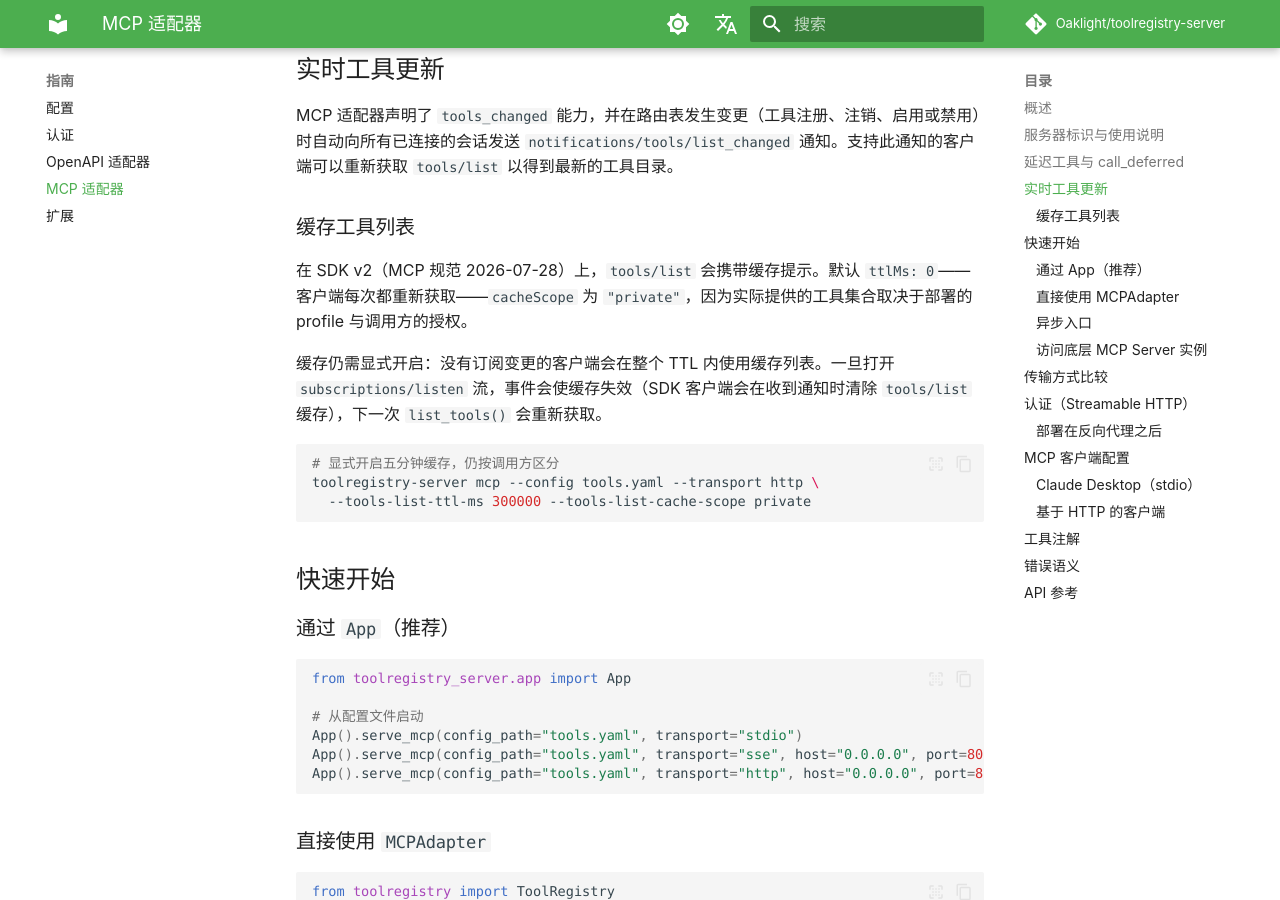
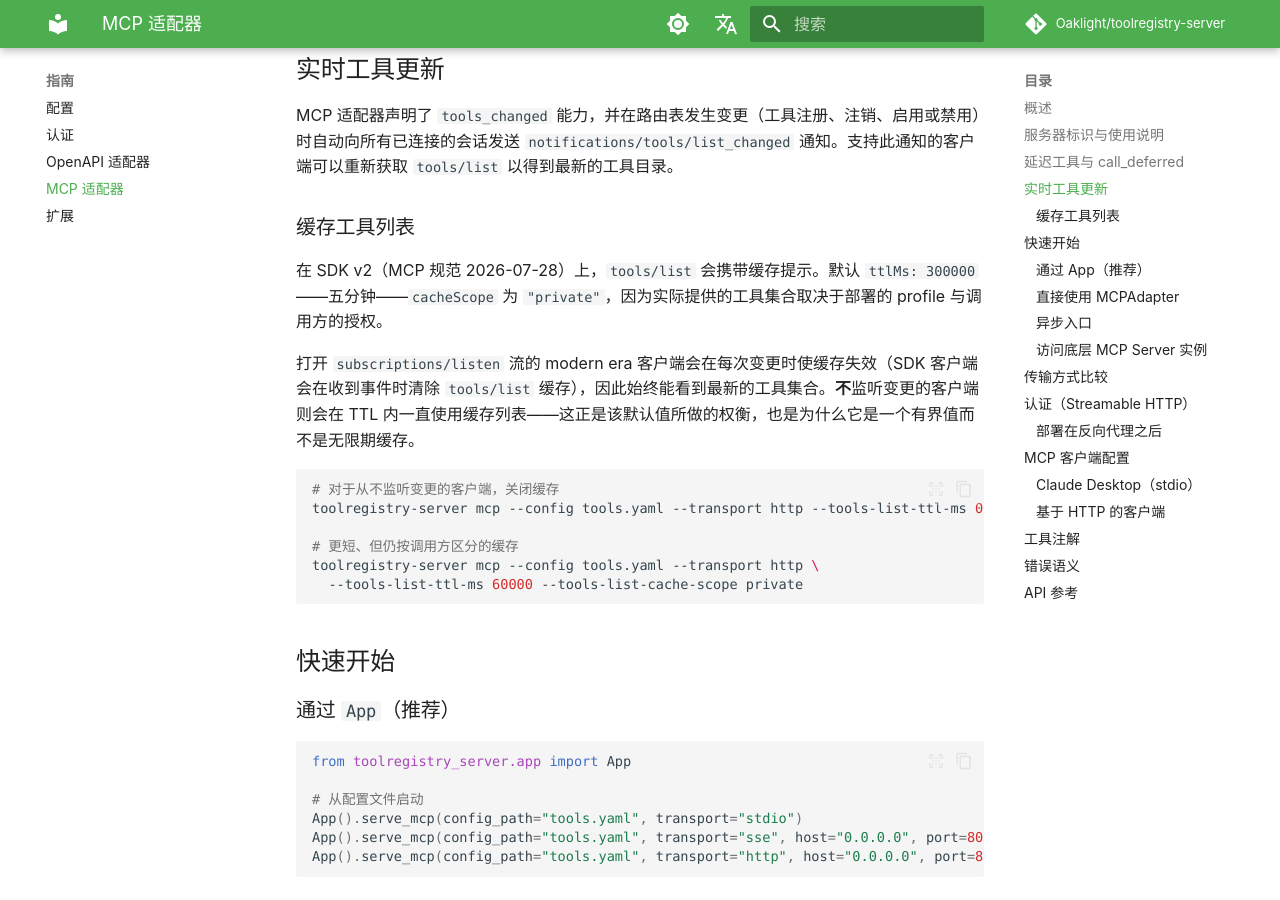
Before and after one commit to Oaklight/toolregistry-server, an MkDocs documentation site: the page built from docs/guides/mcp.md, in a window 1280 px wide and 900 px high, scrolled down 1336 px. Built offline with MkDocs 1.6.1 and Material for MkDocs 9.7.7, drawn with Linux system fonts in a browser that asks for light colours; some web fonts are replaced; comment, search, counter and statistics services are not loaded.

Commit message:
docs: tools/list 默认缓存五分钟（#114）

````diff
--- a/docs/guides/mcp.md
+++ b/docs/guides/mcp.md
@@ -42,14 +42,17 @@ MCP 适配器声明了 `tools_changed` 能力，并在路由表发生变更（
 
 ### 缓存工具列表
 
-在 SDK v2（MCP 规范 2026-07-28）上，`tools/list` 会携带缓存提示。默认 `ttlMs: 0`——客户端每次都重新获取——`cacheScope` 为 `"private"`，因为实际提供的工具集合取决于部署的 profile 与调用方的授权。
+在 SDK v2（MCP 规范 2026-07-28）上，`tools/list` 会携带缓存提示。默认 `ttlMs: 300000`——五分钟——`cacheScope` 为 `"private"`，因为实际提供的工具集合取决于部署的 profile 与调用方的授权。
 
-缓存仍需显式开启：没有订阅变更的客户端会在整个 TTL 内使用缓存列表。一旦打开 `subscriptions/listen` 流，事件会使缓存失效（SDK 客户端会在收到通知时清除 `tools/list` 缓存），下一次 `list_tools()` 会重新获取。
+打开 `subscriptions/listen` 流的 modern era 客户端会在每次变更时使缓存失效（SDK 客户端会在收到事件时清除 `tools/list` 缓存），因此始终能看到最新的工具集合。**不**监听变更的客户端则会在 TTL 内一直使用缓存列表——这正是该默认值所做的权衡，也是为什么它是一个有界值而不是无限期缓存。
 
 ```bash
-# 显式开启五分钟缓存，仍按调用方区分
+# 对于从不监听变更的客户端，关闭缓存
+toolregistry-server mcp --config tools.yaml --transport http --tools-list-ttl-ms 0
+
+# 更短、但仍按调用方区分的缓存
 toolregistry-server mcp --config tools.yaml --transport http \
-  --tools-list-ttl-ms 300000 --tools-list-cache-scope private
+  --tools-list-ttl-ms 60000 --tools-list-cache-scope private
 ```
 
 ## 快速开始
````
Also changed, not shown: docs/changelog.md (+1 -0 lines).
